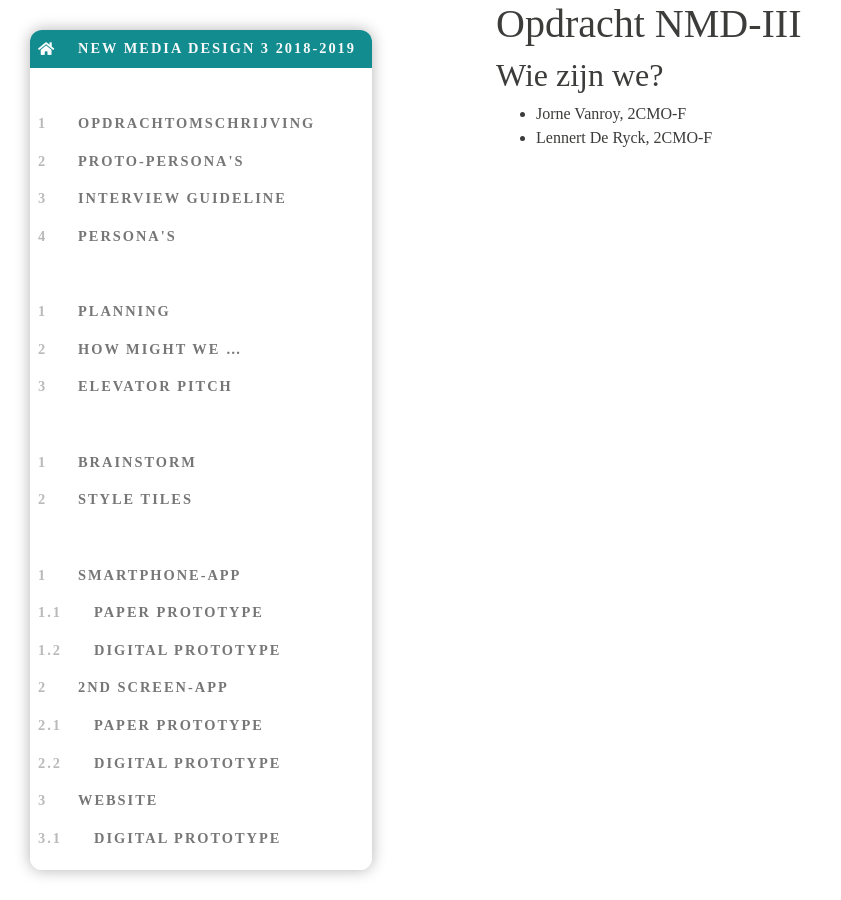
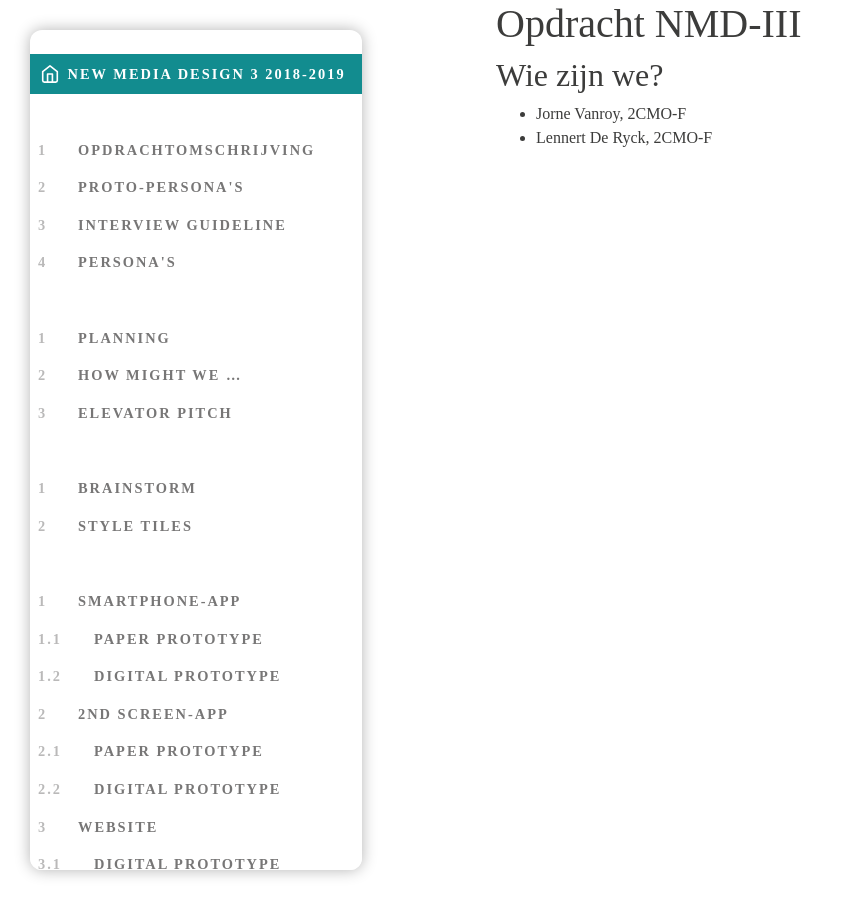
Before and after one commit to pgm-lenndery/1819-nmd3-project-gr-07, a Jekyll site: the page built from docs/pages/index.md, in a window 1280 px wide. Shown: the whole page, without its empty margins (0-841 px from the left). Built offline with Jekyll 4.4.1, drawn with Linux system fonts in a browser that asks for light colours.

Commit message:
Update
- Favicon aangepast
- Verdere styling

```diff
--- a/docs/_includes/navigation.html
+++ b/docs/_includes/navigation.html
@@ -1,7 +1,8 @@
 <div id="containerNav">
+    <img src="" alt="">
     <nav class="nav flex-column gdm-nav">
-        <a class="nav-link gdm-nav-level-home active" href="{{ site.baseurl }}{% link pages/home.md %}" target="view">
-            <i class="fas fa-fw fa-home"></i> {{ site.title }}
+        <a class="nav-link gdm-nav-level-home active pl-2" href="{{ site.baseurl }}{% link pages/home.md %}" target="view">
+            <i data-feather="home"></i> <span style="transform: translateY(2px); display: inline-block;">{{ site.title }}</span>
         </a>
     {%- include navigation-level-0.html nav_items=site.data.navigation %}
     </nav>
--- a/docs/_includes/scripts-bottom.html
+++ b/docs/_includes/scripts-bottom.html
@@ -2,3 +2,7 @@
 <script src="https://cdnjs.cloudflare.com/ajax/libs/popper.js/1.14.7/umd/popper.min.js" integrity="sha384-UO2eT0CpHqdSJQ6hJty5KVphtPhzWj9WO1clHTMGa3JDZwrnQq4sF86dIHNDz0W1" crossorigin="anonymous"></script>
 <script src="https://stackpath.bootstrapcdn.com/bootstrap/4.3.1/js/bootstrap.min.js" integrity="sha384-JjSmVgyd0p3pXB1rRibZUAYoIIy6OrQ6VrjIEaFf/nJGzIxFDsf4x0xIM+B07jRM" crossorigin="anonymous"></script>
 <script src="{{ 'assets/js/navigation.js' | absolute_url }}"></script>
+
+<script>
+    feather.replace()
+</script>
--- a/docs/_layouts/default.html
+++ b/docs/_layouts/default.html
@@ -5,6 +5,8 @@
     <meta name="robots" content="noindex">
     <title>{{ page.title }} | {{ site.title }}</title>
     {% include styles-top.html %}
+    <script src="https://unpkg.com/feather-icons"></script>
+    <link rel="shortcut icon" type="image/x-icon" href="/assets/images/LOGO_DOMEIN_HUIZINGEN_SMALL.ico"/>
 </head>
 
 <body class="h-100">
--- a/docs/_layouts/index.html
+++ b/docs/_layouts/index.html
@@ -8,6 +8,8 @@
     <script src="https://ce.lennertderyck.be/library/elements.js"></script>
     {% include styles-top.html %}
     <link rel="stylesheet" href="{{ site.baseurl }}{% link assets/css/app.scss %}">
+    <script src="https://unpkg.com/feather-icons"></script>
+    <link rel="shortcut icon" type="image/x-icon" href="{{ site.baseurl }}/assets/images/LOGO_DOMEIN_HUIZINGEN_SMALL.ico"/>
 </head>
 <body class="gdm-wrapper">
 {% include navigation.html %}
--- a/docs/_sass/app/_custom.scss
+++ b/docs/_sass/app/_custom.scss
@@ -40,8 +40,14 @@ a, * {
         color: white;
     }
 
-    .gdm-nav-level-home:not(.active) > i {
-        color: var(--accent-2);
+    #containerNav > nav > a.nav-link.gdm-nav-level-home.active.pl-2 > svg, #containerNav > nav > a.nav-link.gdm-nav-level-home.active.pl-2 > svg *, #containerNav > nav > a.nav-link.gdm-nav-level-home.active.pl-2 > svg, #containerNav > nav > a.nav-link.gdm-nav-level-home.active.pl-2 > svg * {
+        color: white;
+        transform: scale(0.9);
+        transform-origin: center center;
+    }
+
+    #containerNav > nav > a.nav-link.gdm-nav-level-home.active.pl-2 > span {
+        color: white;
     }
 
     nav.gdm-nav {
@@ -53,8 +59,8 @@ a, * {
     nav.gdm-nav::-webkit-scrollbar-track {
         background-color: rgba(168, 167, 167, 0);
     }
-    nav.gdm-nav::-webkit-scrollbar {
-        background-color: bold;
+    nav.gdm-nav::-webkit-scrollbar-thumb {
+        background-color: var(--accent-main);
     }
 
     // NAV LINK
```
Also changed, not shown: docs/assets/images/LOGO_DOMEIN_HUIZINGEN.svg (added), docs/assets/images/LOGO_DOMEIN_HUIZINGEN_SMALL.ico (added), docs/assets/images/LOGO_DOMEIN_HUIZINGEN_SMALL.svg (added), 3 other files.
